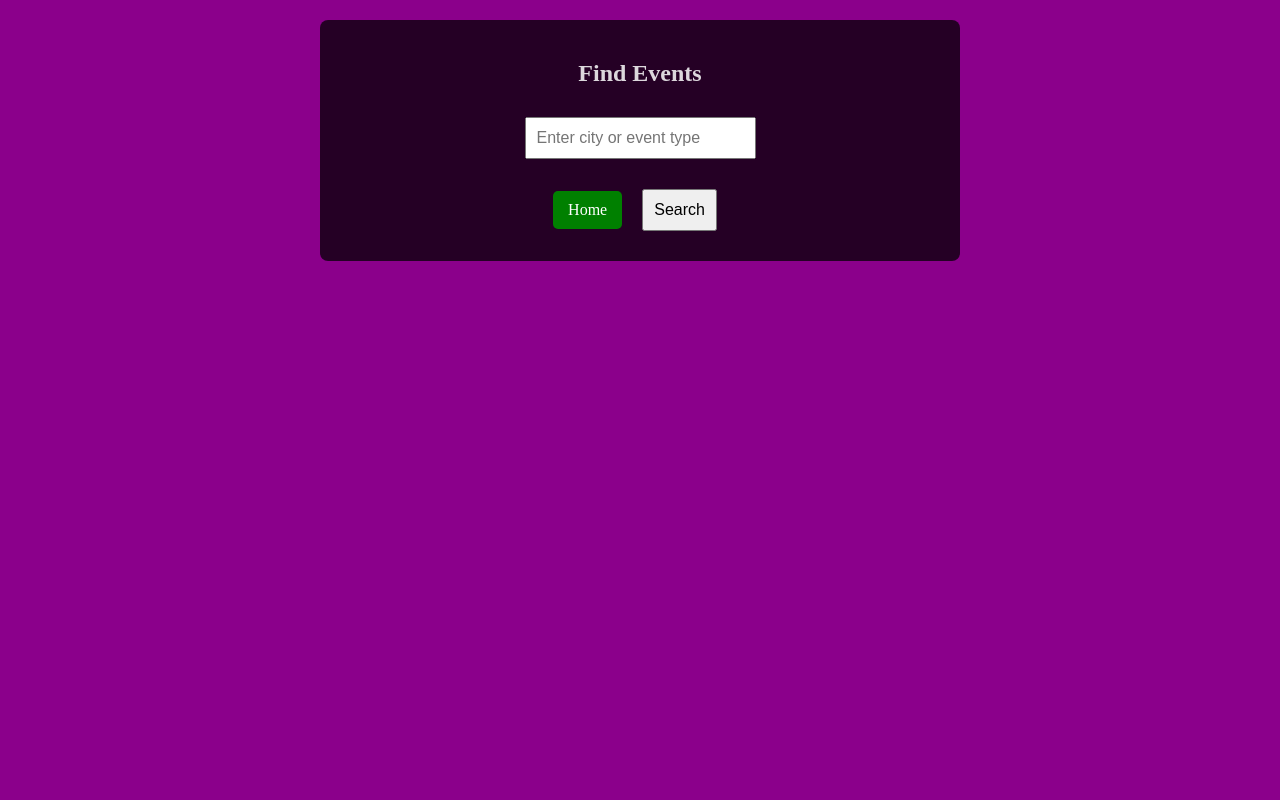
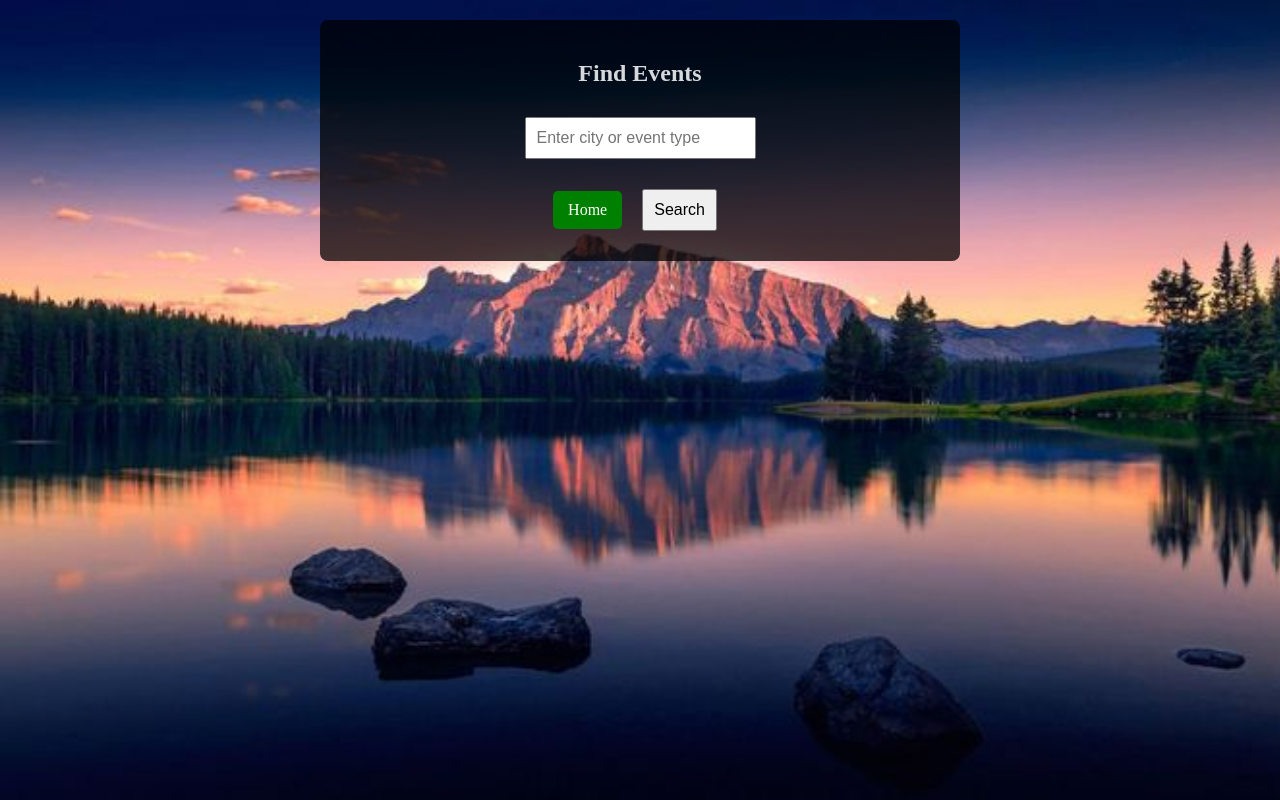
Before and after one commit to MallelaPujitha21437/Local-Event-Finder, a plain HTML site: page events.html in a window 1280 px wide. Drawn offline with Linux system fonts and the light colour scheme.

Commit message:
initial commit

```diff
--- a/events.html
+++ b/events.html
@@ -7,7 +7,7 @@
     <style>
         body {
             margin: 0;
-            background-color:darkmagenta;
+            background-image: url("assets/background1.jpg");
             background-size: cover;
             background-repeat: no-repeat;
             background-attachment: fixed;
```
Also changed, not shown: assets/background1.jpg (added).
